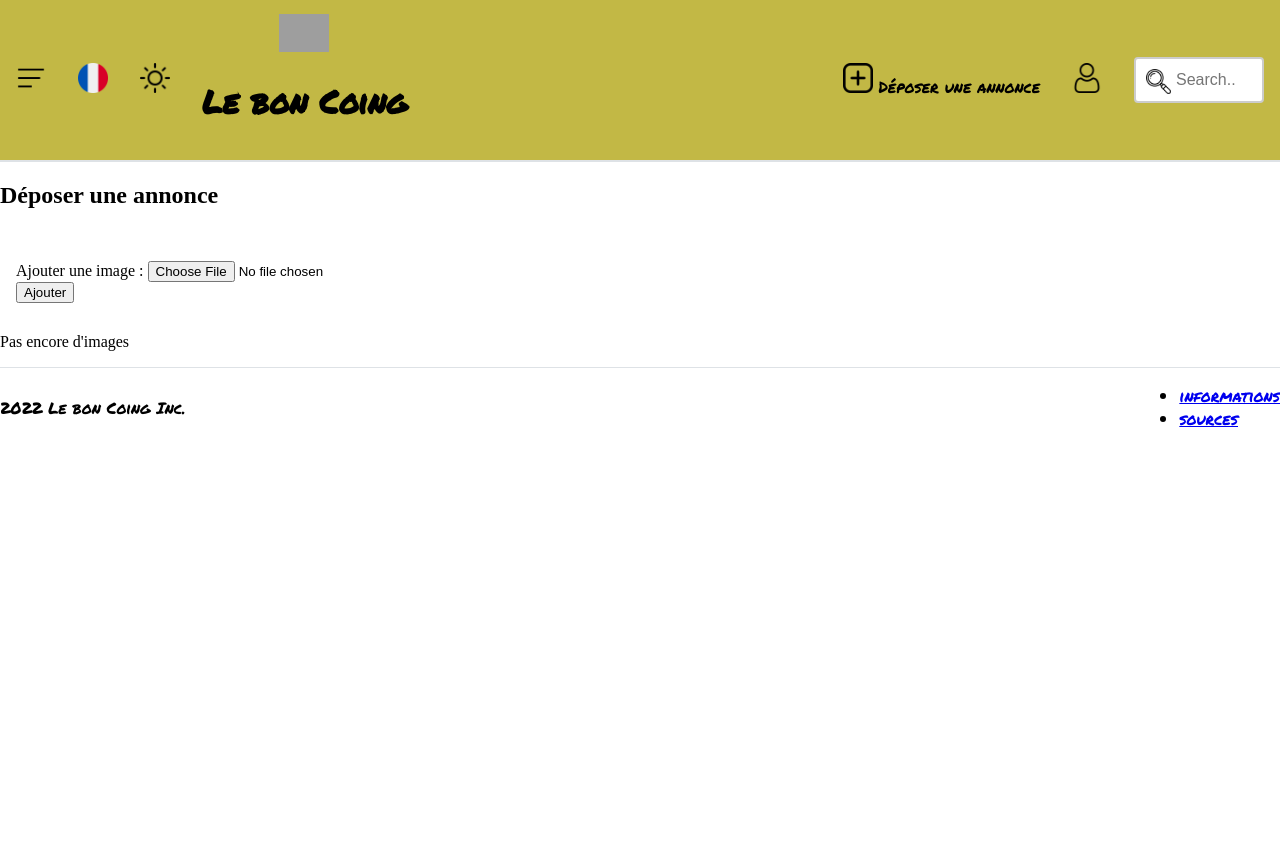
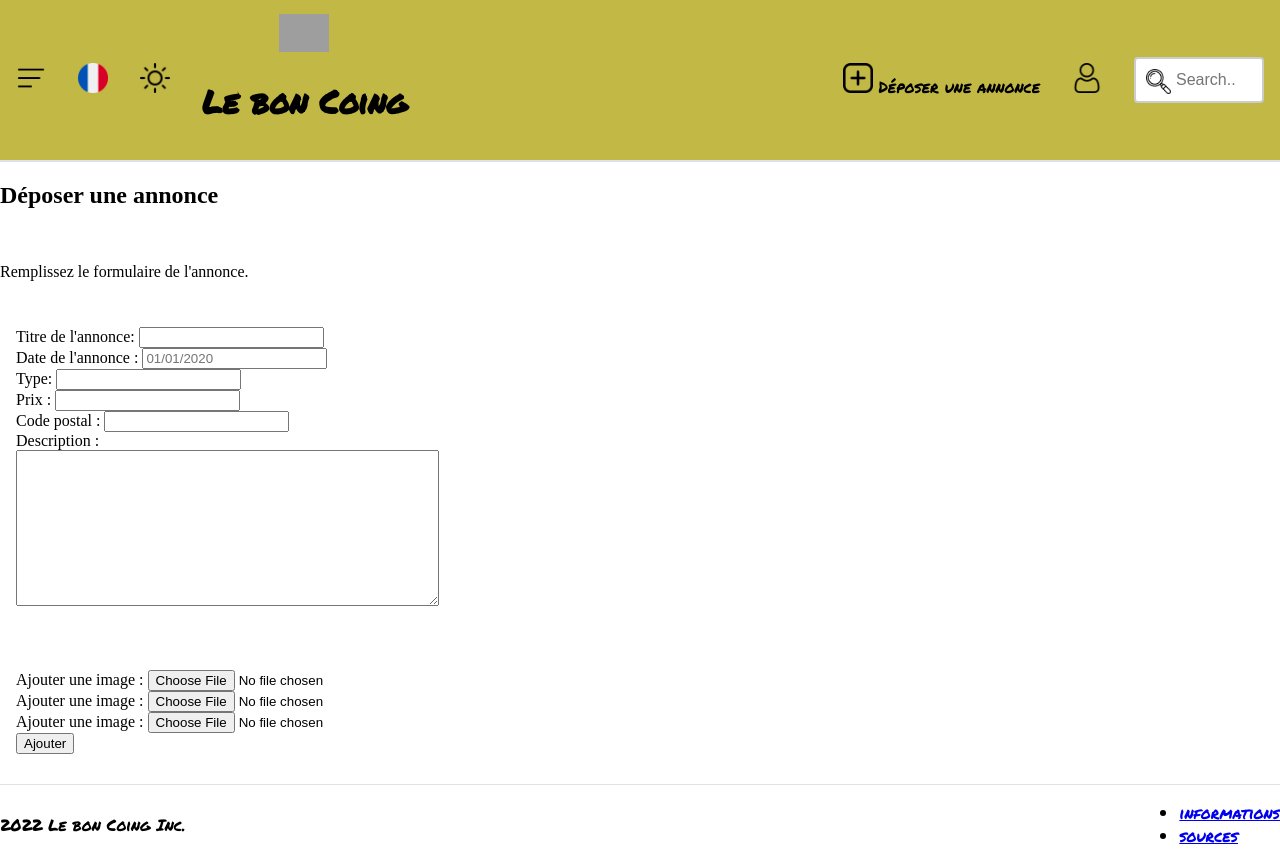
Before and after one commit to TheAxeblack/Le-Bon-Coing, a PHP site: page /deposer_annonce.php in a window 1280 px wide. Before the commit the page ends 427 px from the top, so only its background shows below. Run offline with PHP 8.4, Linux system fonts and the light colour scheme; data that the repository does not hold is empty; grey boxes are pictures that could not be loaded.

Commit message:
Dernière Version

```diff
--- a/deposer_annonce.php
+++ b/deposer_annonce.php
@@ -1,30 +1,61 @@
 <?php
-if (isset($_FILES['fichier'])){
+
+
+if(isset($_FILES['fichier'])){
     if ($_FILES['fichier']['error'] == 0){
         $path="images/";
         if(!is_dir($path)){
             mkdir($path);
         }
-        $tmp = 0;
-        $nom= $path.time().'.jpg';
-        if($tmp < 3){
-            $resultat = move_uploaded_file($_FILES['fichier']['tmp_name'], $nom);
-            $tmp ++;
-
-            if($resultat){
-                $message = "Image ajoutée $tmp";
-            }
-            else{
-                $message = "Échec de l'ajout";
-            }
+        $nom= $path. basename($_FILES['fichier']["name"]);
+        $resultat = move_uploaded_file($_FILES['fichier']['tmp_name'], $nom);
+        if($resultat){
+            $message = "Image ajoutée";
         }
-        else {
-            $message = "Vous ne pouvez pas ajouté plus de trois images.";
+        else{
+            $message = "Échec de l'ajout";
         }
     }
+
     else{
         $message = "Erreur fichier";
     }
+}
+
+error_reporting(E_ALL);
+ini_set('display_errors', '1');
+session_start();
+
+function afficherFormulaire($p)
+{
+    $champ = "<form action=\"" . $_SERVER['PHP_SELF'] . "\" method=\"post\">";
+
+    $champ .= "<p><label>Titre de l'annonce: <input type=\"text\" name=\"titre_annonce\" required=\"required\" /></label><br>";
+
+    $champ .= "<label>Date de l'annonce : <input type=\"text\" placeholder=\"01/01/2020\" name=\"date_annonce\" required=\"required\" /></label><br>";
+
+    $champ .= "<label> Type: <input type=\"text\" name=\"type_annonce\"  required=\"required\" /></label><br>";
+
+    $champ .= "<label> Prix : <input type=\"text\" name=\"prix_annonce\" required=\"required\" /></label><br>";
+
+    $champ .= "<label> Code postal : <input type=\"text\" name=\"cd_annonce\" maxlength=\"5\" required=\"required\" /></label><br>";
+
+    $champ .= "<label> Description : </label><br>";
+
+    $champ .= "<textarea type=\"text\" name=\"description\" rows=\"10\" cols=\"50\" required=\"required\" /> </textarea>";
+
+    $champ .="</p></form>";
+
+    $champ .= "<form action=\"" . $_SERVER['PHP_SELF'] . "\" enctype=\"multipart/form-data\">";
+    $champ .= "<p><input type=\"hidden\" name=\"MAX_FILE_SIZE\" value=\"1000000\">";
+    $champ .= "<label>Ajouter une image : <input type=\"file\" name=\"fichier1\" accept=\"image/jpeg\"/ required=\"required\" /></label><br>";
+    $champ .= "<label>Ajouter une image : <input type=\"file\" name=\"fichier2\" accept=\"image/jpeg\"/> </label><br>";
+    $champ .= "<label>Ajouter une image : <input type=\"file\" name=\"fichier3\" accept=\"image/jpeg\"/> </label><br>";
+    $champ .= "<input type=\"submit\" value=\"Ajouter\" /></p>";
+    $champ .= "</form>";
+
+    echo $champ;
+
 }
 
 ?>
@@ -108,53 +139,63 @@ if (isset($_FILES['fichier'])){
 
         if(isset($_SESSION['pseudo'])) {
 
+	    echo "<p> Vous devez être connecter pour déposer une annonce. </p>";
+
+        }
+        else{
+	    if (isset($_POST['date_annonce']) && isset($_POST['titre_annonce']) && isset($_POST['cd_annonce']) && isset($_POST['description']) && isset($_POST['prix_annonce']) && isset($_POST['type_annonce']) && isset($_POST['fichier1']) && isset($_POST['fichier2']) && isset($_POST['fichier3'])) {
+
+		$date_annonce = trim($_POST['date_annonce']);
+		$type_annonce = trim($_POST['type_annonce']);
+		$titre_annonce = trim($_POST['titre_annonce']);
+		$cd_annonce = trim($_POST['cd_annonce']);
+		$fichier1 = trim($_POST['fichier1']);
+		$fichier2 = trim($_POST['fichier2']);
+		$fichier3 = trim($_POST['fichier3']);
+		$prix_annonce = trim($_POST['prix_annonce']);
+		$description = trim($_POST['description']);
+
+		include('includes/connex.inc.php');
+		$pdo = connexion('bdd.db');
+
+		try {
+		    $stmt = $pdo->prepare('INSERT INTO annonce_p (id_u,nom,type,date_post,image1,image2,image3,description,prix,c_postal) VALUES(:pseudo, :titre_annonce, :date_annonce, :fichier1, :fichier2, :fichier3, :description, :prix_annonce, :cd_annonce)');
+		    $stmt->bindParam(':titre_annonce', $titre_annonce);
+		    $stmt->bindParam(':date_annonce', $date_annonce);
+		    $stmt->bindParam(':cd_annonce', $cd_annonce);
+		    $stmt->bindParam(':fichier1', $fichier1);
+		    $stmt->bindParam(':pseudo', $pseudo);
+		    $stmt->bindParam(':fichier2', $fichier2);
+		    $stmt->bindParam(':fichier3', $fichier3);
+		    $stmt->bindParam(':description', $description);
+		    $stmt->bindParam(':prix_annonce', $prix_annonce);
+		    $stmt->bindParam(':type_annonce', $type_annonce);
+
+		    $stmt->execute();
+
+		    if ($stmt->rowCount() == 1) {
+			echo '<p>Ajout effectué</p>';
+		    } else {
+			echo '<p>Erreur ajout</p>';
+		    }
+		    $stmt->closeCursor();
+		    $pdo = null;
 
 
-	?>
-	    <form id="formulaire">
+		} catch (PDOException $exception) {
+		    echo 'Erreur PDO';
+		    echo $e->getMessage();
+		}
+	    }
+	    else {
+		echo "<p>Remplissez le formulaire de l'annonce.</p>";
 
-		<br/>
+	    }
 
-		<label>
-		    Titre de l'annonce: <input type="text" id="titre_annonce" required/>
-		</label>
+	    afficherFormulaire(NULL);
 
+	}
 
-	    </form>
-
-
-
-	<?php
-        }
-        else
-            /* echo "<p> Vous devez être connecter pour déposer une annonce. </p>" */
-
-            if ($message) { echo $message;} ?>
-	<form action="deposer_annonce.php" method="POST" enctype="multipart/form-data">
-	    <input type="hidden" name="MAX_FILE_SIZE" value="1000000">
-	    <label>Ajouter une image : <input type="file" name="fichier" accept="image/jpeg"/>
-	    </label>
-	    <br>
-	    <button type="submit">Ajouter</button>
-	</form>
-	<?php
-        if($tmp <3) {
-            if (is_dir($path)){
-                $handle = opendir($path);
-                if($handle){
-                    do{
-                        $file = readdir($handle);
-                        if ($file && !in_array($file, [false, '.', '..'])){
-                            echo '<img src="'.$path.$file.'" width="150">';
-                            /*var_dump($file);*/
-                        }
-                    }while($file !== false);
-                    closedir($handle);
-                }
-            } else{
-                echo "<p>Pas encore d'images</p>";
-            }
-        }
 
 
 
```
